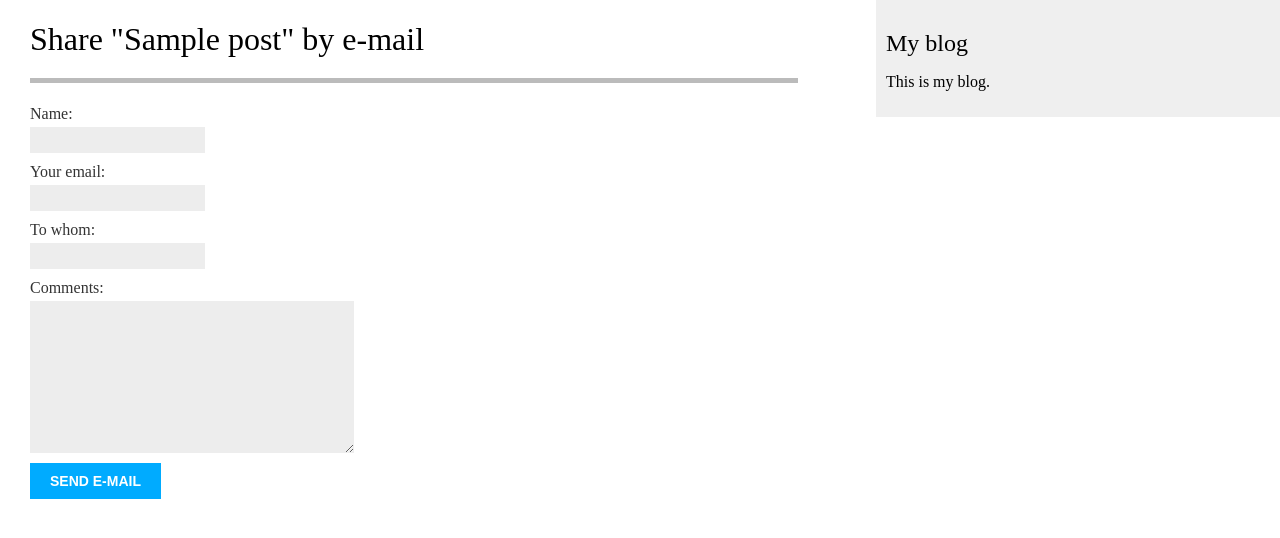
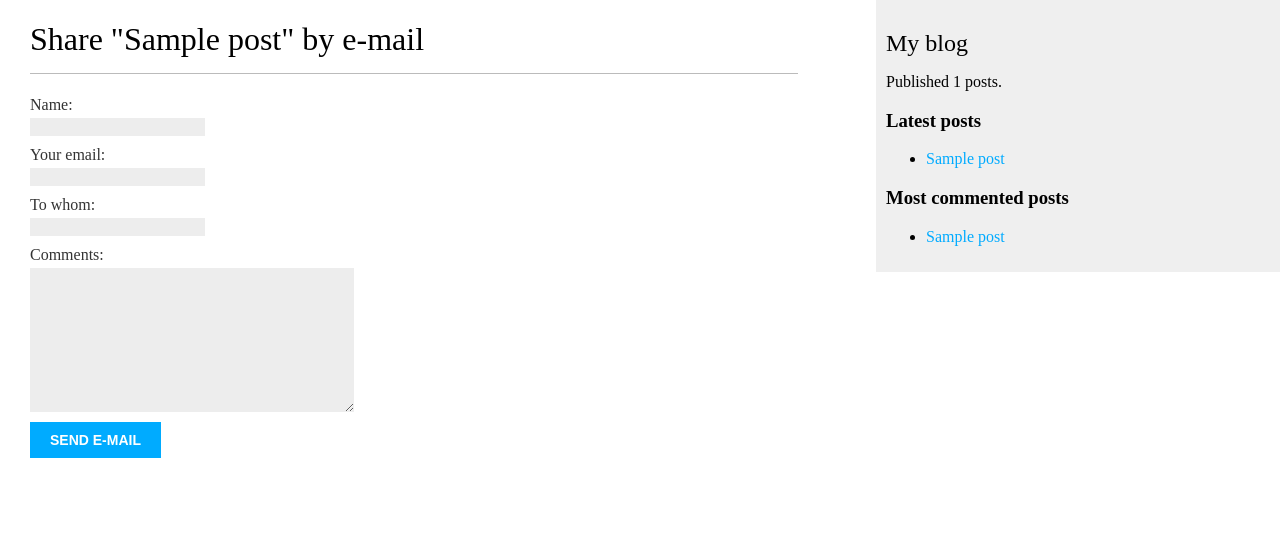
Before and after one commit to alex1983-dotcom/Lern_Django, a Django app: page /blog/1/share/ in a window 1280 px wide. Shown: the top 538 px of the page. Run offline with Django 5.2, Linux system fonts and the light colour scheme; tables that the repository leaves empty hold one stand-in row (values such as "Sample post").

Commit message:
Добавление и настройка карты сайта

```diff
--- a/MyWebsite/settings.py
+++ b/MyWebsite/settings.py
@@ -27,6 +27,7 @@ DEBUG = True
 
 ALLOWED_HOSTS = []
 
+SITE_ID = 1
 
 # Application definition
 
@@ -40,6 +41,8 @@ INSTALLED_APPS = [
     'django.contrib.staticfiles',
     'blog.apps.BlogConfig',
     'taggit',
+    'django.contrib.sites',
+    'django.contrib.sitemaps',
 ]
 
 MIDDLEWARE = [
--- a/MyWebsite/urls.py
+++ b/MyWebsite/urls.py
@@ -16,8 +16,17 @@ Including another URLconf
 """
 from django.contrib import admin
 from django.urls import path, include
+from django.contrib.sitemaps.views import sitemap
+from blog.sitemaps import PostSitemap
+
+sitemaps = {
+    'posts': PostSitemap,
+}
+
 
 urlpatterns = [
     path('admin/', admin.site.urls),
     path('blog/', include('blog.urls', namespace='blog')),
+    path('sitemap.xml', sitemap, {'sitemaps': sitemaps},
+         name='django.contrib.sitemaps.views.sitemap')
 ]
--- a/blog/templates/blog/base.html
+++ b/blog/templates/blog/base.html
@@ -1,4 +1,5 @@
 <!DOCTYPE html>
+{% load blog_tags %}
 {% load static %}
 <html lang="en">
 <head>
@@ -12,7 +13,20 @@
     </div>
     <div id="sidebar">
         <h2>My blog</h2>
-        <p>This is my blog.</p>
+        <p>
+            Published {% total_posts %} posts.
+        </p>
+        <h3>Latest posts</h3>
+        {% show_latest_posts 3 %}
+        <h3>Most commented posts</h3>
+        {% get_most_commented_posts as most_commented_posts %}
+        <ul>
+            {% for post in most_commented_posts %}
+            <li>
+                <a href="{{ post.get_absolute_url }}">{{ post.title }}</a>
+            </li>
+            {% endfor %}
+        </ul>
     </div>
 </body>
 </html>
--- /dev/null
+++ b/blog/templates/blog/post/latest_posts.html
@@ -0,0 +1,7 @@
+<ul>
+  {% for post in latest_posts %}
+    <li>
+      <a href="{{ post.get_absolute_url }}">{{ post.title }}</a>
+    </li>
+  {% endfor %}
+</ul>
--- a/blog/templates/blog/post/list.html
+++ b/blog/templates/blog/post/list.html
@@ -1,5 +1,5 @@
-
 {% extends "blog/base.html" %}
+{% load blog_tags %}
 
 {% block title %}My Blog{% endblock %}
 
@@ -26,7 +26,7 @@
     <p class="date">
       Published {{ post.publish }} by {{ post.author }}
     </p>
-    {{ post.body|truncatewords:30|safe }}
+    {{ post.body|markdown|truncatewords_html:30|safe }}
   {% endfor %}
   {% include "pagination.html" with page=posts %}
 {% endblock %}
--- /dev/null
+++ b/blog/templatetags/blog_tags.py
@@ -0,0 +1,29 @@
+from django import template
+from ..models import Post
+from django.db.models import Count
+from django.utils.safestring import mark_safe
+import markdown
+
+register = template.Library()
+
+
+@register.simple_tag
+def total_posts():
+    return Post.published.count()
+
+
+@register.inclusion_tag('blog/post/latest_posts.html')
+def show_latest_posts(count=5):
+    latest_posts = Post.published.order_by('-publish')[:count]
+    return {'latest_posts': latest_posts}
+
+
+@register.simple_tag
+def get_most_commented_posts(count=5):
+    return Post.published.annotate(total_comments=Count('comments')
+                                   ).order_by('-total_comments')[:count]
+
+
+@register.filter(name='markdown')
+def markdown_format(text):
+    return mark_safe(markdown.markdown(text))
--- a/blog/views.py
+++ b/blog/views.py
@@ -7,6 +7,7 @@ from django.http import HttpResponse
 from django.core.mail import EmailMessage
 from django.views.decorators.http import require_POST
 from taggit.models import Tag
+from django.db.models import Count
 
 
 def post_list(request, tag_slug=None):
--- a/static/css/blog.css
+++ b/static/css/blog.css
@@ -11,8 +11,8 @@ a {
 
 h1 {
     font-weight:normal;
-    border-bottom:5px solid #bbb;
-    padding:0 0 20px 0;
+    border-bottom:1px solid #bbb;
+    padding:0 0 15px 0;
 }
 
 h2 {
@@ -60,7 +60,7 @@ input, textarea {
     margin:0 0 10px;
     background:#ededed;
     border:0;
-    padding:6px 10px;
+    padding:2px 10px;
     font-size:12px;
 }
 input[type=submit] {
```
Also changed, not shown: blog/sitemaps.py (added, +12 -0 lines), blog/templates/blog/post/detail.html (+10 -1 lines), blog/templatetags/__init__.py (added).
